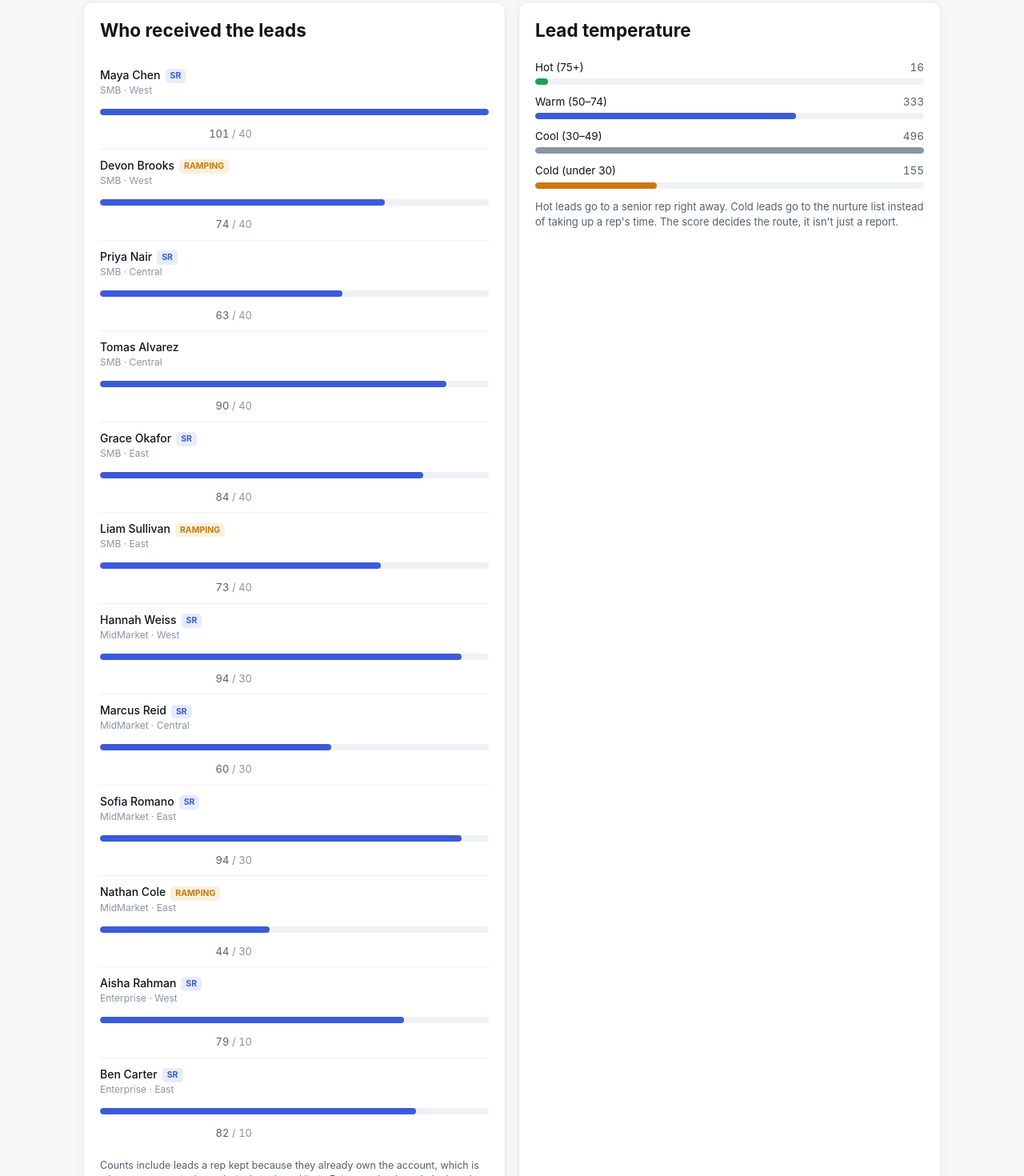
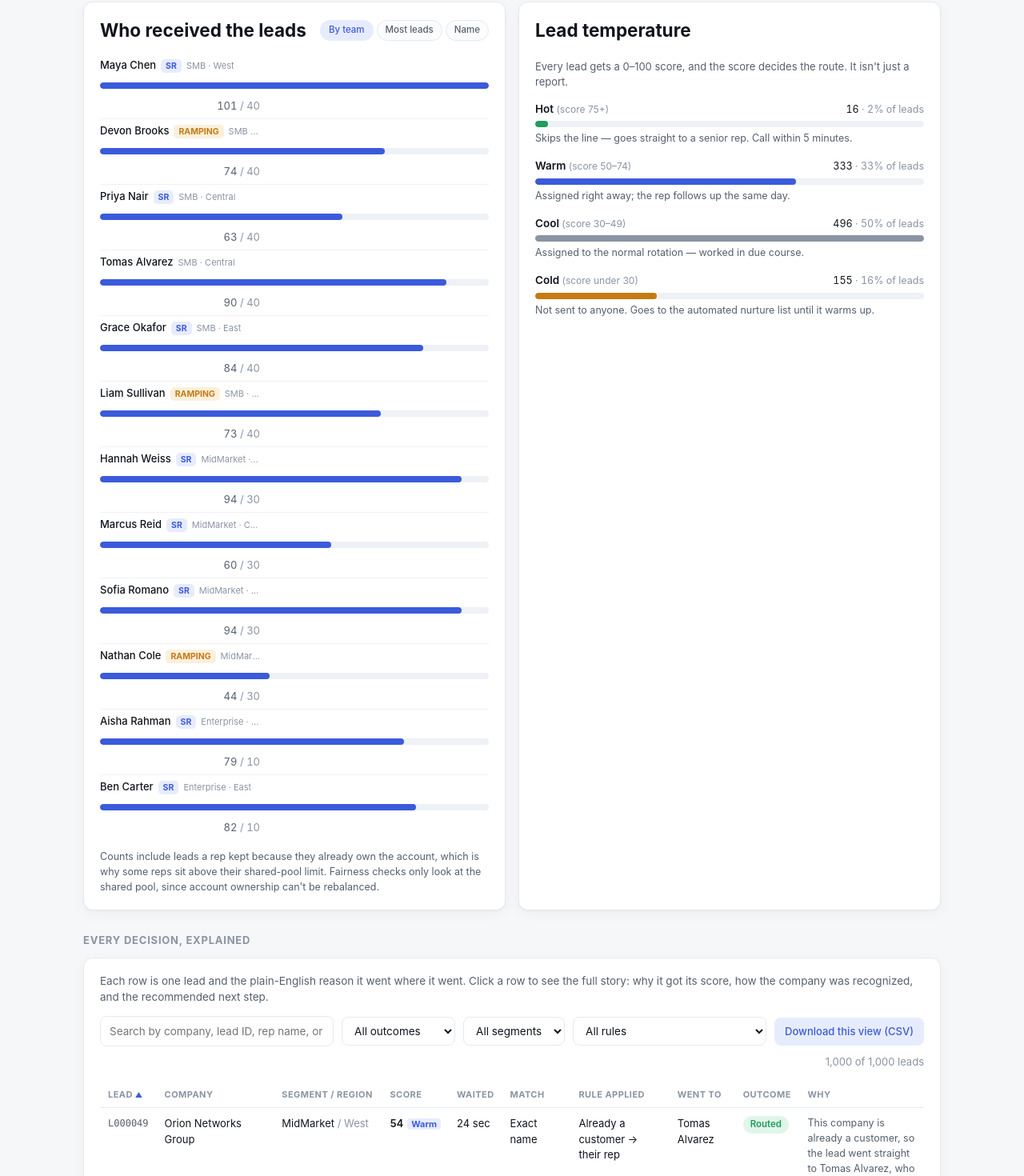
Before and after one commit to FakeJenton/lead-routing-engine, a Next.js app: page / in a window 1280 px wide. Shown: the part 1340-2810 px from the top of the page at 80% size. Built offline with nearby package versions, Linux system fonts and the light colour scheme.

Commit message:
Header-click sorting with Waited column, richer temperature card, sortable compact rep list

```diff
--- a/app/globals.css
+++ b/app/globals.css
@@ -160,11 +160,11 @@ a:hover { text-decoration: underline; }
 .fill.mut { background: var(--ink-3); }
 
 /* Rep rows */
-.rep { display: grid; grid-template-columns: 190px 1fr 76px; align-items: center; gap: 14px; padding: 9px 0; border-top: 1px solid var(--line-2); }
+.rep { display: grid; grid-template-columns: 200px 1fr 70px; align-items: center; gap: 12px; padding: 5px 0; border-top: 1px solid var(--line-2); }
 .rep:first-child { border-top: 0; }
-.rep .who { display: flex; flex-direction: column; }
-.rep .who .nm { font-weight: 550; font-size: 14px; }
-.rep .who .mt { font-size: 12px; color: var(--ink-3); }
+.rep .who { display: flex; align-items: baseline; gap: 6px; min-width: 0; }
+.rep .who .nm { font-weight: 550; font-size: 13px; white-space: nowrap; }
+.rep .who .mt { font-size: 11px; color: var(--ink-3); white-space: nowrap; overflow: hidden; text-overflow: ellipsis; }
 .rep .load { text-align: right; font-variant-numeric: tabular-nums; font-size: 13px; color: var(--ink-2); }
 .badge { display: inline-block; font-size: 10.5px; font-weight: 650; padding: 1px 6px; border-radius: 5px; margin-left: 6px; vertical-align: middle; }
 .badge.ramp { background: var(--warn-soft); color: var(--warn); }
@@ -252,6 +252,32 @@ table.audit tr.row-click.open td { background: var(--brand-soft); border-bottom-
   border-top: 1px dashed var(--line);
 }
 .sim-whynot strong { color: var(--ink); }
+
+/* Sortable table headers */
+table.audit th.sortable { cursor: pointer; user-select: none; }
+table.audit th.sortable:hover { color: var(--ink); }
+table.audit th .arrow { margin-left: 3px; color: var(--brand); font-size: 9px; }
+
+/* Card header with inline sort chips */
+.card-head-row { display: flex; justify-content: space-between; align-items: center; gap: 10px; margin-bottom: 12px; flex-wrap: wrap; }
+.mini-sort { display: flex; gap: 4px; }
+.mini-sort button {
+  font: inherit; font-size: 11.5px; font-weight: 550; color: var(--ink-2);
+  background: var(--panel-2); border: 1px solid var(--line); border-radius: 999px;
+  padding: 3px 10px; cursor: pointer;
+}
+.mini-sort button:hover { color: var(--ink); }
+.mini-sort button.on { color: var(--brand); background: var(--brand-soft); border-color: transparent; }
+
+/* Lead temperature rows */
+.temp-list { display: flex; flex-direction: column; gap: 14px; }
+.temp-row { display: flex; flex-direction: column; gap: 5px; }
+.temp-top { display: flex; justify-content: space-between; align-items: baseline; gap: 10px; }
+.temp-name { font-size: 13.5px; font-weight: 600; }
+.temp-name em { font-style: normal; font-weight: 400; color: var(--ink-3); font-size: 12px; }
+.temp-count { font-size: 12.5px; font-variant-numeric: tabular-nums; }
+.temp-count em { font-style: normal; color: var(--ink-3); }
+.temp-meaning { font-size: 12.5px; color: var(--ink-2); }
 
 /* Simulator */
 .sim-grid { display: grid; grid-template-columns: 340px 1fr; gap: 16px; align-items: start; }
--- a/app/page.tsx
+++ b/app/page.tsx
@@ -64,6 +64,15 @@ function BarList({
 export default function Dashboard() {
   const [auditStatus, setAuditStatus] = useState("all");
   const [showGuide, setShowGuide] = useState(true);
+  const [repSort, setRepSort] = useState<"team" | "most" | "name">("team");
+
+  // "team" keeps the roster's natural grouping (segment, then region).
+  const sortedReps =
+    repSort === "most"
+      ? [...snapshot.reps].sort((a, b) => b.load - a.load)
+      : repSort === "name"
+      ? [...snapshot.reps].sort((a, b) => a.name.localeCompare(b.name))
+      : snapshot.reps;
 
   const jumpToAudit = (status: string) => {
     setAuditStatus(status);
@@ -78,9 +87,6 @@ export default function Dashboard() {
   const methods = snapshot.match_methods
     .map((m) => ({ name: methodLabel(m.method), count: m.count, key: m.method }))
     .sort((a, b) => b.count - a.count);
-
-  const bandColor = (name: string) =>
-    name.startsWith("Hot") ? "good" : name.startsWith("Warm") ? "" : name.startsWith("Cold") ? "warn" : "mut";
 
   const repMaxLoad = Math.max(...snapshot.reps.map((r) => r.load), 1);
   const generated = new Date(snapshot.generated_at);
@@ -245,9 +251,28 @@ export default function Dashboard() {
       <div className="section">
         <div className="grid cols-2">
           <div className="card card-pad">
-            <h2 style={{ marginTop: 0 }}>Who received the leads</h2>
+            <div className="card-head-row">
+              <h2 style={{ margin: 0 }}>Who received the leads</h2>
+              <div className="mini-sort">
+                {(
+                  [
+                    ["team", "By team"],
+                    ["most", "Most leads"],
+                    ["name", "Name"],
+                  ] as const
+                ).map(([key, label]) => (
+                  <button
+                    key={key}
+                    className={repSort === key ? "on" : ""}
+                    onClick={() => setRepSort(key)}
+                  >
+                    {label}
+                  </button>
+                ))}
+              </div>
+            </div>
             <div>
-              {snapshot.reps.map((r) => (
+              {sortedReps.map((r) => (
                 <div className="rep" key={r.rep_id}>
                   <div className="who">
                     <span className="nm">
@@ -280,18 +305,43 @@ export default function Dashboard() {
           </div>
           <div className="card card-pad">
             <h2 style={{ marginTop: 0 }}>Lead temperature</h2>
-            <BarList
-              items={snapshot.score_bands.map((b) => ({
-                name: `${bandWord(b.band)} (${b.band === "A" ? "75+" : b.band === "B" ? "50–74" : b.band === "C" ? "30–49" : "under 30"})`,
-                count: b.count,
-              }))}
-              colorFor={(name) => bandColor(name)}
-            />
-            <p style={{ color: "var(--ink-2)", fontSize: 13, marginBottom: 0 }}>
-              Hot leads go to a senior rep right away. Cold leads go to the
-              nurture list instead of taking up a rep&apos;s time. The score decides
-              the route, it isn&apos;t just a report.
+            <p style={{ color: "var(--ink-2)", fontSize: 13, marginTop: 0 }}>
+              Every lead gets a 0–100 score, and the score decides the route.
+              It isn&apos;t just a report.
             </p>
+            <div className="temp-list">
+              {(
+                [
+                  ["A", "75+", "good", "Skips the line — goes straight to a senior rep. Call within 5 minutes."],
+                  ["B", "50–74", "brand", "Assigned right away; the rep follows up the same day."],
+                  ["C", "30–49", "mut", "Assigned to the normal rotation — worked in due course."],
+                  ["D", "under 30", "warn", "Not sent to anyone. Goes to the automated nurture list until it warms up."],
+                ] as const
+              ).map(([band, range, tone, meaning]) => {
+                const count = snapshot.score_bands.find((b) => b.band === band)?.count ?? 0;
+                const max = Math.max(...snapshot.score_bands.map((b) => b.count), 1);
+                return (
+                  <div className="temp-row" key={band}>
+                    <div className="temp-top">
+                      <span className="temp-name">
+                        {bandWord(band)} <em>(score {range})</em>
+                      </span>
+                      <span className="temp-count">
+                        {count.toLocaleString()}
+                        <em> · {Math.round((count / s.total) * 100)}% of leads</em>
+                      </span>
+                    </div>
+                    <div className="track">
+                      <div
+                        className={`fill ${tone === "brand" ? "" : tone}`}
+                        style={{ width: `${(count / max) * 100}%` }}
+                      />
+                    </div>
+                    <div className="temp-meaning">{meaning}</div>
+                  </div>
+                );
+              })}
+            </div>
           </div>
         </div>
       </div>
--- a/components/AuditExplorer.tsx
+++ b/components/AuditExplorer.tsx
@@ -70,7 +70,7 @@ function downloadCsv(rows: Decision[]) {
 function DetailRow({ d }: { d: Decision }) {
   return (
     <tr className="detail-row">
-      <td colSpan={9}>
+      <td colSpan={10}>
         <div className="detail">
           <div className="detail-col">
             <h4>
@@ -146,9 +146,25 @@ export default function AuditExplorer({
   const [q, setQ] = useState("");
   const [segment, setSegment] = useState("all");
   const [rule, setRule] = useState("all");
-  const [sort, setSort] = useState("arrival");
+  const [sortKey, setSortKey] = useState<"arrival" | "company" | "score" | "wait">("arrival");
+  const [sortDir, setSortDir] = useState<"asc" | "desc">("asc");
   const [limit, setLimit] = useState(PAGE);
   const [expanded, setExpanded] = useState<string | null>(null);
+
+  // Click a header to sort by it; click again to flip the direction.
+  const sortBy = (key: typeof sortKey) => {
+    if (key === sortKey) {
+      setSortDir(sortDir === "asc" ? "desc" : "asc");
+    } else {
+      setSortKey(key);
+      // Sensible first direction: big numbers first, names A to Z.
+      setSortDir(key === "score" || key === "wait" ? "desc" : "asc");
+    }
+    setLimit(PAGE);
+  };
+
+  const arrow = (key: typeof sortKey) =>
+    sortKey === key ? <span className="arrow">{sortDir === "asc" ? "▲" : "▼"}</span> : null;
 
   // Deep link: /?lead=L000123 opens that lead's full story directly.
   useEffect(() => {
@@ -192,14 +208,16 @@ export default function AuditExplorer({
       }
       return true;
     });
-    // Missing wait times (nurture leads) always sort to the end.
-    const wait = (d: Decision) => d.time_in_queue_min ?? -Infinity;
-    if (sort === "score_high") out.sort((a, b) => b.score - a.score);
-    else if (sort === "score_low") out.sort((a, b) => a.score - b.score);
-    else if (sort === "longest_wait") out.sort((a, b) => wait(b) - wait(a));
-    else if (sort === "company") out.sort((a, b) => a.company.localeCompare(b.company));
+    const dir = sortDir === "asc" ? 1 : -1;
+    // Leads with no wait time (nurture, never assigned) always sort last.
+    const wait = (d: Decision) =>
+      d.time_in_queue_min ?? (sortDir === "asc" ? Infinity : -Infinity);
+    if (sortKey === "score") out.sort((a, b) => dir * (a.score - b.score));
+    else if (sortKey === "wait") out.sort((a, b) => dir * (wait(a) - wait(b)));
+    else if (sortKey === "company") out.sort((a, b) => dir * a.company.localeCompare(b.company));
+    else if (sortDir === "desc") out.reverse(); // arrival, newest first
     return out;
-  }, [decisions, q, status, segment, rule, sort]);
+  }, [decisions, q, status, segment, rule, sortKey, sortDir]);
 
   const shown = filtered.slice(0, limit);
 
@@ -240,13 +258,6 @@ export default function AuditExplorer({
             </option>
           ))}
         </select>
-        <select value={sort} onChange={(e) => { setSort(e.target.value); setLimit(PAGE); }}>
-          <option value="arrival">In order of arrival</option>
-          <option value="score_high">Highest score first</option>
-          <option value="score_low">Lowest score first</option>
-          <option value="longest_wait">Longest wait first</option>
-          <option value="company">Company A to Z</option>
-        </select>
         <button className="csv-btn" onClick={() => downloadCsv(filtered)}>
           Download this view (CSV)
         </button>
@@ -259,10 +270,19 @@ export default function AuditExplorer({
         <table className="audit">
           <thead>
             <tr>
-              <th>Lead</th>
-              <th>Company</th>
+              <th className="sortable" onClick={() => sortBy("arrival")} title="Sort by arrival order">
+                Lead{arrow("arrival")}
+              </th>
+              <th className="sortable" onClick={() => sortBy("company")} title="Sort by company name">
+                Company{arrow("company")}
+              </th>
               <th>Segment / Region</th>
-              <th>Score</th>
+              <th className="sortable" onClick={() => sortBy("score")} title="Sort by score">
+                Score{arrow("score")}
+              </th>
+              <th className="sortable" onClick={() => sortBy("wait")} title="Sort by how long the lead waited">
+                Waited{arrow("wait")}
+              </th>
               <th>Match</th>
               <th>Rule applied</th>
               <th>Went to</th>
@@ -288,6 +308,7 @@ export default function AuditExplorer({
                     <span className="score-tag">{d.score}</span>
                     <span className={`band ${d.band}`}>{bandWord(d.band)}</span>
                   </td>
+                  <td style={{ whiteSpace: "nowrap" }}>{fmtMinutes(d.time_in_queue_min)}</td>
                   <td>{methodLabel(d.match_method)}</td>
                   <td>{ruleLabel(d.rule_fired)}</td>
                   <td>{repName(d.assigned_rep_id) ?? "—"}</td>
```
